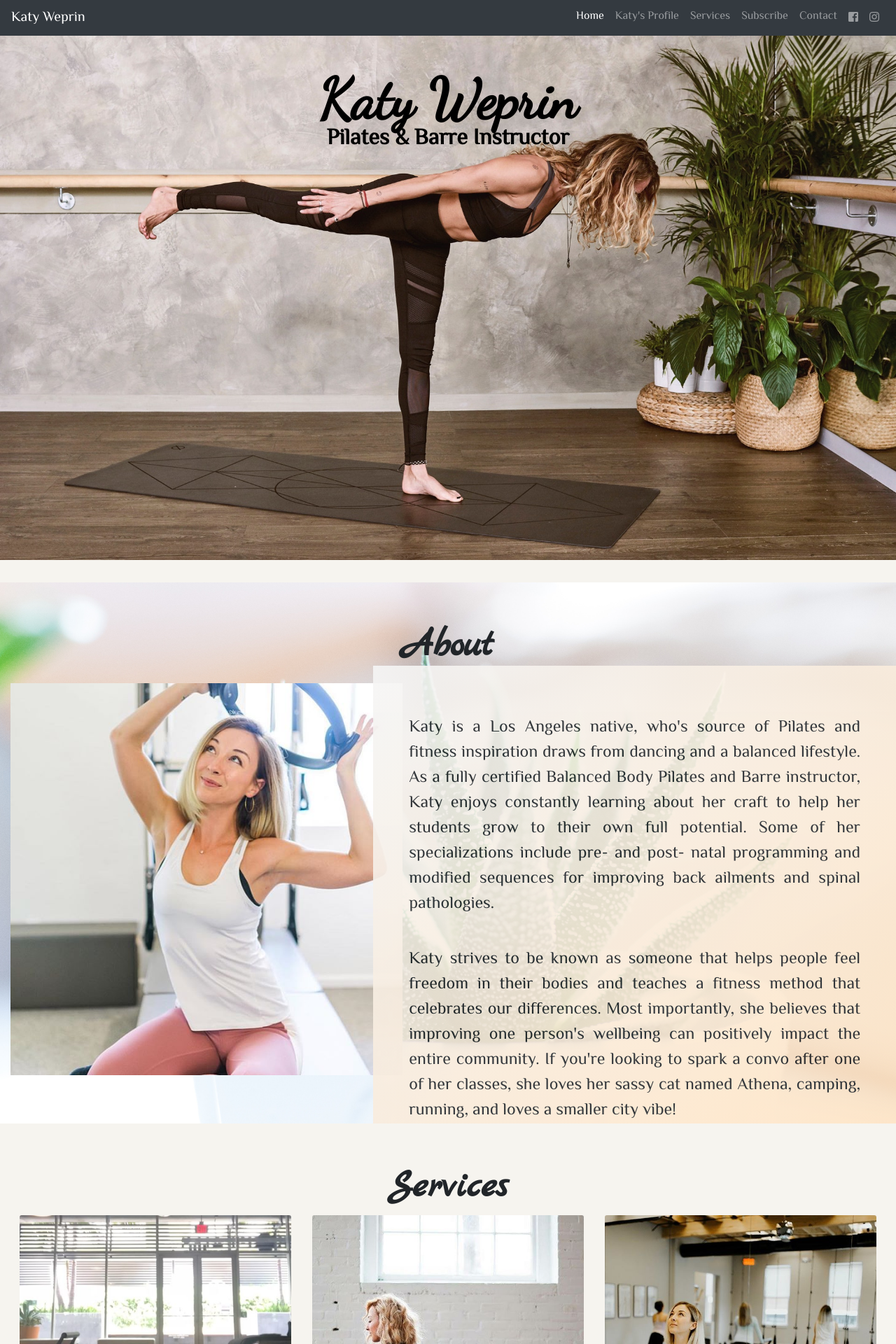
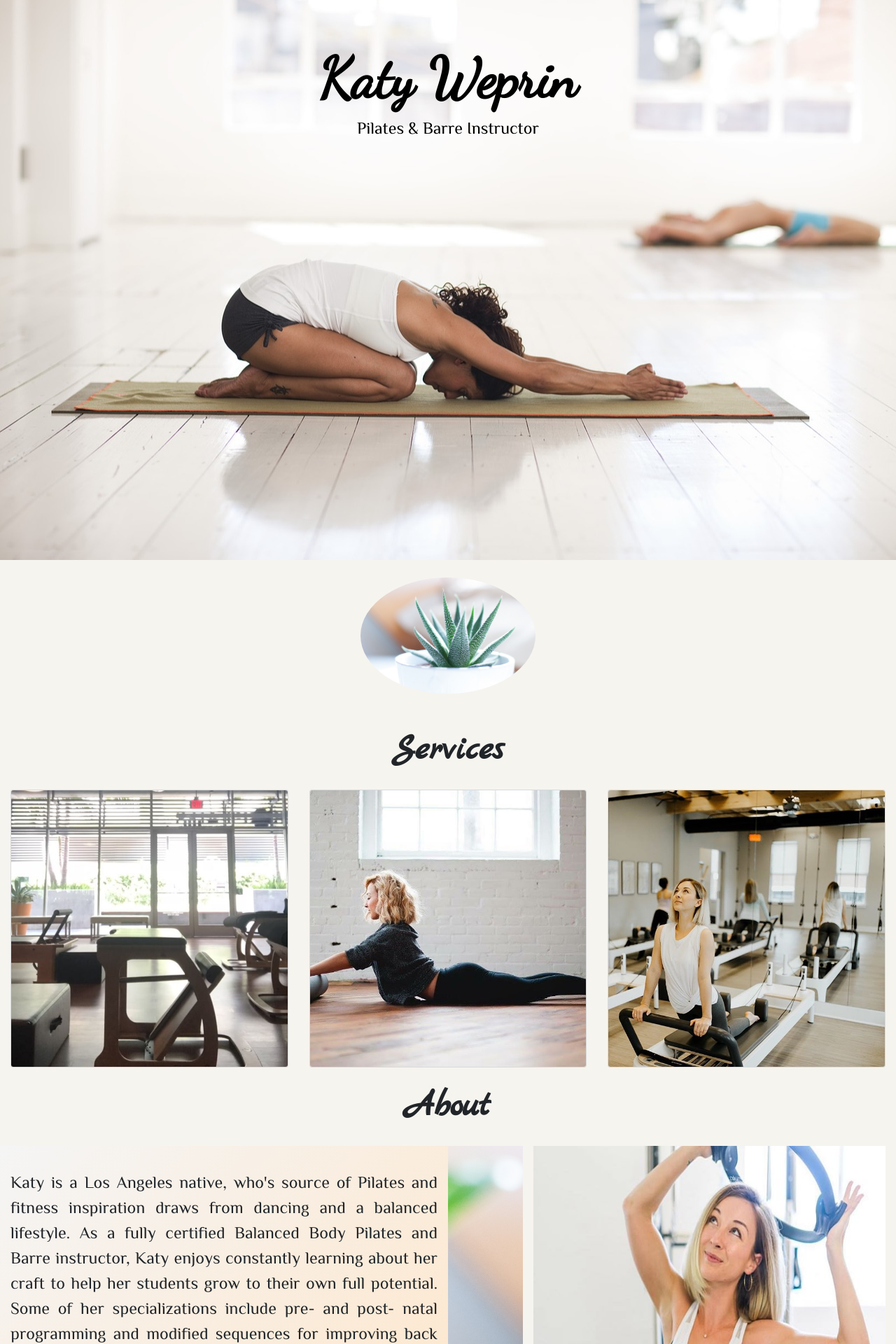
Before and after one commit to elowskya/code-playground, a PHP site: page / in a window 1280 px wide. Shown: the top 1920 px of the page at 70% size. Run offline with PHP 8.4, Linux system fonts and the light colour scheme; some libraries are stand-ins or nearby versions; some web fonts are replaced.

Commit message:
refactored code for mobile friendly optimized to reduce resources

```diff
--- a/css/reset.css
+++ /dev/null
@@ -1,48 +0,0 @@
-/* http://meyerweb.com/eric/tools/css/reset/
-v2.0 | 20110126
-License: none (public domain)
-*/
-
-html, body, div, span, applet, object, iframe,
-h1, h2, h3, h4, h5, h6, p, blockquote, pre,
-a, abbr, acronym, address, big, cite, code,
-del, dfn, em, img, ins, kbd, q, s, samp,
-small, strike, strong, sub, sup, tt, var,
-b, u, i, center,
-dl, dt, dd, ol, ul, li,
-fieldset, form, label, legend,
-table, caption, tbody, tfoot, thead, tr, th, td,
-article, aside, canvas, details, embed,
-figure, figcaption, footer, header, hgroup,
-menu, nav, output, ruby, section, summary,
-time, mark, audio, video {
- margin: 0;
- padding: 0;
- border: 0;
- font-size: 100%;
- font: inherit;
- vertical-align: baseline;
-}
-/* HTML5 display-role reset for older browsers */
-article, aside, details, figcaption, figure,
-footer, header, hgroup, menu, nav, section {
- display: block;
-}
-body {
- line-height: 1;
-}
-ol, ul {
- list-style: none;
-}
-blockquote, q {
- quotes: none;
-}
-blockquote:before, blockquote:after,
-q:before, q:after {
- content: '';
- content: none;
-}
-table {
- border-collapse: collapse;
- border-spacing: 0;
-}
--- a/css/style.css
+++ b/css/style.css
@@ -1,17 +1,14 @@
-navbar {
-    position: sticky;
-}
-
 body {
     font-family: 'El Messiri', sans-serif;
     text-align: center;
     background-color:  #F6F4EF;
-    width: 100%;
-    position: center;
-    /* overflow-x: hidden; */
-    /* max-width: 100%;
-    display: block;
-    height: auto; */
+    margin: 0 auto;
+}
+
+.headerImage {
+    width: 20%;
+    border-radius: 50%;
+    margin: 2% 0;
 }
 
 .lead {
@@ -27,14 +24,13 @@ h1 {
 
 h2 {
     font-family: 'Marck Script', cursive;
-    font-size: 7vh;
+    font-size: 325%;
     font-weight: 700;
-    padding-top: 5%;
+    margin: 2% 0;
 }
 
 .katyProfilePic img {
     height: 70vh;
-    margin-top: 5%;
 }
 
 p {
@@ -60,11 +48,6 @@ p {
     font-family: 'Times New Roman', Times, serif;
     text-decoration: #020202;
     align-content: top;
-    padding-top: 43%;
-}
-
-.card {
-    border: none;
 }
 
 .card-img-top {
@@ -72,39 +55,35 @@ p {
 }
 
 
-#footer {
+footer {
     background-color: black;
-    padding: 3%;
+    padding: 1% 0;
     color: white;
+    text-align: left;
+    font-size: 80%;
+    color: white;
+}
 
+footer a {
+    color:burlywood;
 }
 
 .container-fluid {
     align-content: center;
 }
 
-.header {
-    background-image: url("../images/warriorPose.jpg");
+.jumbotron {
+    background-image: url("../images/childPose.jpg");
     background-size: cover;
     background-repeat: no-repeat;
-    background-attachment: fixed;
+    background-position: center;
     height: 100vh;
     color: black;
-    padding-bottom: 0;
+    margin: 0 auto;
 }
 
 .jumbotronText {
     margin-top: 3%;
-}
-
-#schedule {
-    /* margin: 0; */
-    padding: 0;
-    background-image: url("./images/meditating.jpg");
-    background-repeat: no-repeat;
-    background-size: cover, contain;
-    background-attachment: fixed;
-    height: 50vh;
 }
 
 /* quick reset and base styles */
@@ -153,10 +132,6 @@ p {
     transform: translateY(0);
   }
 
-  .card-deck {
-      padding: 1%;
-  }
-
   .card-text {
     font-weight: 600;
     font-family: 'Times New Roman', Times, serif;
@@ -196,30 +172,19 @@ p {
       font-size: 3vh;
   }
 
-  .divCheckbox {
+  form {
       color: black;
+      text-align: center;
   }
-  .contactCheckbox {
-      display: justify;
-      /* color: black; */
-  }
-  form {
-      margin-left: 30%;
-      margin-right: 30%;
-      background-color: whitesmoke;
-      opacity: 0.9;
-      padding: 5%;
-      background-size: 50%;
-      color: black;
-      display: inline-block;
-      text-align: justify;
-  }
-
-  .form-row {
-      padding: 1%;
-  }
-
-  .about {
+form input {
+    color: black;
+    text-align: center;
+    /* border-radius: 5%; */
+    width: 25%;
+    padding: 1% 0;
+    background-color: white;
+}
+  .aboutImage {
       background-image: url("../images/succulent.jpg");
       background-repeat: no-repeat;
       background-attachment: fixed;
@@ -227,59 +192,15 @@ p {
   }
 
   .aboutDiv {
-      /* background-image: url("../images/silvia-agrasar-227575-unsplash.jpg"); */
       background-image: linear-gradient(to top left, bisque, whitesmoke);
       background-repeat: no-repeat;
       background-size: cover;
-      opacity: 0.9;
-  }
+    }
 
-  .aboutParagraphTop {
-    padding: 0 5% 0 5%;
-    margin-top: 8%;
-    text-align: justify;
-    padding-top: 2%;
-    font-family: 'El Messiri', sans-serif;
-    line-height: 1.5;
-  }
   .aboutParagraph {
-      padding: 0 5% 0 5%;
       margin-top: 4%;
       text-align: justify;
       padding-top: 2%;
       font-family: 'El Messiri', sans-serif;
       line-height: 1.5;
     }
-
-
-  .horizontalLine {
-    width: 60vw;
-    height: 2px;
-    margin-top: 3%;
-    background-color: black;
-    display: inline-block;
-  }
-
-  /* @media (max-width: 800px) {
-    .header {
-       background-color: bisque;
-       font-family: 'Franklin Gothic Medium', 'Arial Narrow', Arial, sans-serif;
-    }
-
-    .about {
-        display: grid;
-    }
-
-    #services {
-        display: grid;
-    }
-
-    .testimonials {
-        display: grid;
-    }
-
-    .subscribe {
-        background-color: bisque;
-        font-family: 'Franklin Gothic Medium', 'Arial Narrow', Arial, sans-serif;
-    }
-  } */
--- a/index.html
+++ b/index.html
@@ -4,13 +4,11 @@
     <meta charset="utf-8" />
     <meta http-equiv="X-UA-Compatible" content="IE=edge" />
     <title>Pilates</title>
-    <meta name=”viewport” content=”width=device-width, initial-scale=1″/>
-    <!-- <meta name="viewport" content="width=1060px, maximum-scale=1.0" /> -->
+    <meta name="viewport" content="width=device-width, initial-scale=1">
         <link rel="stylesheet"
           href="https://stackpath.bootstrapcdn.com/bootstrap/4.3.1/css/bootstrap.min.css"
           integrity="sha384-ggOyR0iXCbMQv3Xipma34MD+dH/1fQ784/j6cY/iJTQUOhcWr7x9JvoRxT2MZw1T" crossorigin="anonymous"/>
-    <link rel="stylesheet" type="text/css" media="screen" href="./css/reset.css"/>
-    <link rel="stylesheet" type="text/css" media="screen" href="./css/style.css"/>
+    <link rel="stylesheet" type="text/css" media="screen" href="css/style.css"/>
     <link href="https://fonts.googleapis.com/css?family=Alex+Brush|Caveat|Dancing+Script|El+Messiri|La+Belle+Aurore|Marck+Script&display=swap" rel="stylesheet">
      <link rel="stylesheet" href="https://use.fontawesome.com/releases/v5.6.3/css/all.css" integrity="sha384-UHRtZLI+pbxtHCWp1t77Bi1L4ZtiqrqD80Kn4Z8NTSRyMA2Fd33n5dQ8lWUE00s/"
     crossorigin="anonymous"/>
@@ -22,86 +20,24 @@
   </head>
 
   <body>
-    <header>
-       <nav class="navbar fixed-top navbar-expand-lg navbar-dark bg-dark">
-      <a class="navbar-brand" href="#">Katy Weprin</a>
-      <button class="navbar-toggler" type="button" data-toggle="collapse" data-target="#navbarNav" aria-controls="navbarNav" aria-expanded="false" aria-label="Toggle navigation">
-        <span class="navbar-toggler-icon"></span>
-      </button>
-      <div class="collapse navbar-collapse">
-        <ul class="navbar-nav ml-auto">
-          <li class="nav-item active">
-            <a class="nav-link" href="#">Home <span class="sr-only">(current)</span></a>
-          </li>
-          <li class="nav-item">
-              <a class="nav-link" href="#aboutText">Katy's Profile <span class="sr-only">(current)</span></a>
-            </li>
-          <li class="nav-item">
-            <a class="nav-link" href="#services">Services</a>
-          </li>
-          <li class="nav-item">
-            <a class="nav-link" href="#subscribe">Subscribe</a>
-          </li>
-          <li class="nav-item">
-            <a class="nav-link" href="#contact">Contact</a>
-          </li>
-          <li class="nav-item">
-              <a  class="nav-link" href="https://www.facebook.com/pilateswithkatyjean/" target="_blank">
-                <i class="fab fa-facebook-square"></i></a>
-          </li>
-          <li class="nav-item">
-              <a class="nav-link" href="https://www.instagram.com/miss.katy.pilates/" target="_blank">
-                <i class="fab fa-instagram">
-                </i></a>
-          </li>
-        </ul>
-      </div>
-    </nav>
-       <div class="jumbotron jumbotron-fluid header">
-          <div class="container jumbotronText">
-              <h1 class="display-4"><h1> Katy Weprin </h1>
-              <p class="lead">Pilates & Barre Instructor</p>
-           </div>
-          </div>
-      </header>
-
-    <div class="container-fluid about" id="aboutText">
-          <h2>About</h2>
-        <div class="row aboutInfo">
-        <div class="col-sm-5 katyProfilePic">
-        <img src="./images/katySeated.jpg" alt="Katy"/>
-        </div>
-            <div class="col-sm-7 aboutDiv">
-          <p class="aboutParagraphTop">Katy is a Los Angeles native, who's source of Pilates and fitness inspiration draws
-            from dancing and a balanced lifestyle. As a fully certified Balanced Body Pilates
-            and Barre instructor, Katy enjoys constantly learning about her craft to help her students
-            grow to their own full potential. Some of her specializations include pre- and post-
-            natal programming and modified sequences for improving back ailments and spinal
-            pathologies.</p>
-            <p class="aboutParagraph">
-            Katy strives to be known as someone that helps people feel freedom
-            in their bodies and teaches a fitness method that celebrates our differences. Most importantly,
-            she believes that improving one person's wellbeing can positively impact the entire
-            community. If you're looking to spark a convo after one of her classes, she loves her
-            sassy cat named Athena, camping, running, and loves a smaller city vibe!
-          </p>
-        </div>
-
-     </div>
-    </div>
+       <div class="jumbotron jumbotron-fluid">
+              <h1>Katy Weprin</h1>
+              <p>Pilates & Barre Instructor</p>
            </div>
 
     <div class="container-fluid" id="services">
+      <img class="headerImage" src="images/succulent.jpg" alt="plant"/>
       <h2>Services</h2>
+
     <div class="card-deck row">
-        <div class="card bg-light text-white .col-sm img__wrap">
+      <div class="card bg-light text-white .col-sm-4 img__wrap">
         <img class="card-img" src="./images/pilatesRoom.jpg" alt="Pilates Room">
         <div class="card-img-overlay">
           <p class="card-text img__description_layer img__description">Privates & Semi-Privates<br> <br>Clients receive undivided attention	with a session customized entirely to their
             specific needs and goals.	Private sessions are the best way to attain the ultimate Pilates results.</p>
           </div>
         </div>
-          <div class="card bg-light text-white .col-sm img__wrap">
+          <div class="card bg-light text-white .col-sm-4 img__wrap">
               <img class="card-img" src="./images/cobraPose.jpg" alt="Group Classes">
               <div class="card-img-overlay">
                 <p class="card-text img__description_layer img__description">Group Classes<br> <br>Each class will work to balance all muscle groups' strength and flexibility, with
@@ -109,7 +45,7 @@
                    Classes will blend the Classical Pilates Method with exercise variations and by using props and light weights.</p>
               </div>
             </div>
-            <div class="card bg-light text-white .col-sm img__wrap">
+            <div class="card bg-light text-white .col-sm-4 img__wrap">
                 <img class="card-img" src="./images/anotherPose.jpg" alt="Corporate Classes">
                 <div class="card-img-overlay">
                   <p class="card-text img__description_layer img__description"> Corporate Classes<br> <br>Bring Pilates to your worksite, and give your employees the break they deserve!
@@ -119,8 +55,35 @@
               </div>
             </div>
           </div>
+        </div>
 
-<div class="testimonials"> <h2>Testimonials</h2>
+    <div class="container-fluid about" id="aboutText">
+        <h2>About</h2>
+      <div class="row">
+          <div class="col-sm-6 aboutDiv">
+            <p class="aboutParagraph">Katy is a Los Angeles native, who's source of Pilates and fitness inspiration draws
+            from dancing and a balanced lifestyle. As a fully certified Balanced Body Pilates
+            and Barre instructor, Katy enjoys constantly learning about her craft to help her students
+            grow to their own full potential. Some of her specializations include pre- and post-
+            natal programming and modified sequences for improving back ailments and spinal
+            pathologies.</p>
+
+            <p class="aboutParagraph">
+            Katy strives to be known as someone that helps people feel freedom
+            in their bodies and teaches a fitness method that celebrates our differences. Most importantly,
+            she believes that improving one person's wellbeing can positively impact the entire
+            community. If you're looking to spark a convo after one of her classes, she loves her
+            sassy cat named Athena, camping, running, and loves a smaller city vibe!
+          </p>
+        </div>
+          <div class="col-sm-1 aboutImage"> </div>
+          <img class="col-sm-5 katyProfilePic" src="./images/katySeated.jpg" alt="Katy"/>
+
+     </div>
+    </div>
+
+<div class="container-fluid testimonials">
+  <h2>Testimonials</h2>
   <div class="container-fluid testimonialsText">
       <div class="row">
           <div class="col-sm-4 cardHolder">
@@ -161,39 +124,26 @@
       </div>
     </div>
 
-          <div class="card bg-primary text-white text-center p-3 subscribe">
+    <div class="card bg-muted text-white text-center p-3 subscribe">
         <h2 id="subscribe">Subscribe</h2>
         <p>Get updates and specials just for you</p>
             <div class="container-fluid formContainer">
               <div class="container contactContainer" id="contact">
                 <form id="contactForm" action="https://formspree.io/elowskya@mail.gvsu.edu" method="POST">
-                    <h4>Let's Connect!</h4>
-                        <p>
-                          <input type="text" name="name" placeholder="name" value="">
-                        </p>
-                        <p>
-                          <input type="email" name="_replyto" placeholder="email">
-                        </p>
-                        <p>
-                       <div class="divCheckbox">What are you interested in?</div>
-                       <div class="divCheckbox">
-                         <input type="checkbox"class="contactCheckbox" name="subscribe1" value="upcomingClasses" /> Upcoming Classes
-                       </div>
-                       <div class="divCheckbox">
-                         <input type="checkbox" class="contactCheckbox" name="subscribe2" value="privateLesson" /> Private Lesson
-                       </div>
-                       <div class="divCheckbox">
-                         <input type="checkbox" class="contactCheckbox" name="subscribe3" value="other" /> Other
-                       </div>
-                        </p>
-                       <button> <input type="submit" value="Send"> </button>
+
+                          <input type="text" name="name" placeholder="Your Name" value="">
+
+                          <input type="email" name="_replyto" placeholder="Your Email">
+
+                      <input type="submit" value="Send">
                       </form>
 
                   </div>
               </div>
           </div>
+</div>
 
-        <footer id="footer">
+        <footer>
         <div>
           <i>Built & Maintained by</i><a href="americanwebdev.com/" target="_blank"><i> AmericanWebDev.com</i></a>
           </div>
@@ -202,27 +152,9 @@
        <script src="https://ajax.googleapis.com/ajax/libs/jquery/3.4.0/jquery.min.js"></script>
     <script src="https://cdnjs.cloudflare.com/ajax/libs/popper.js/1.14.7/umd/popper.min.js"></script>
     <script src="https://maxcdn.bootstrapcdn.com/bootstrap/4.3.1/js/bootstrap.min.js"></script>
-      <script>
-                  $('#contactForm').submit(function(e) {
-                    var name = document.getElementById('inputName');
-                    var email = document.getElementById('inputEmail');
-                    message = document.getElementById('inputMessage');
 
-                    if (!name.value || !email.value || ! message.value) {
-                      alertify.error("please check your entries")
-                     } else {
-                      $.ajax({
-                        url:"https://formspree.io/elowskya@mail.gvsu.edu",
-                        method: "POST",
-                        data: $(this).serialize(),
-                        dataType: "json"
-                      });
-                       e.preventDefault()
-                       $this.get(0).reset()
-                       alertify.success('Message sent!')
-                     }
-                  })
 
-                  </script>
+    <!-- call for form -->
+    <script src="main.js"> </script>
   </body>
 </html>
--- a/main.js
+++ b/main.js
@@ -1,17 +1,19 @@
+$('#contactForm').submit(function(e) {
+    var name = document.getElementById('inputName');
+    var email = document.getElementById('inputEmail');
+    message = document.getElementById('inputMessage');
 
-// (function() {
-//   'use strict';
-//   window.addEventListener('load', function() {
-//     var forms = document.getElementsByClassName('needs-validation');
-//     // Loop over them and prevent submission
-//     var validation = Array.prototype.filter.call(forms, function(form) {
-//       form.addEventListener('submit', function(event) {
-//         if (form.checkValidity() === false) {
-//           event.preventDefault();
-//           event.stopPropagation();
-//         }
-//         form.classList.add('was-validated');
-//       }, false);
-//     });
-//   }, false);
-// })();
+    if (!name.value || !email.value || ! message.value) {
+      alertify.error("please check your entries")
+     } else {
+      $.ajax({
+        url:"https://formspree.io/elowskya@mail.gvsu.edu",
+        method: "POST",
+        data: $(this).serialize(),
+        dataType: "json"
+      });
+       e.preventDefault()
+       $this.get(0).reset()
+       alertify.success('Message sent!')
+     }
+  })
```
Also changed, not shown: other parts of css/style.css (+12 -19 lines), contact.html (deleted, +0 -112 lines), images/active-aerobics-balance-868483.jpg (deleted), images/aerobic-class-fitness-866021.png (deleted), images/childPose.jpg (added), images/full-bloom.png (deleted), images/lungePose.jpg (deleted), images/meditating.jpg (deleted), images/openWindowBackBend.jpg (deleted), images/plantInWater.jpg (deleted), images/succulent1.jpg (added), images/tipToes.jpg (deleted), images/treePose.jpg (deleted), images/warriorPose.jpg (deleted), 2 more files. Lines whose indentation alone changed are shown as unchanged.
